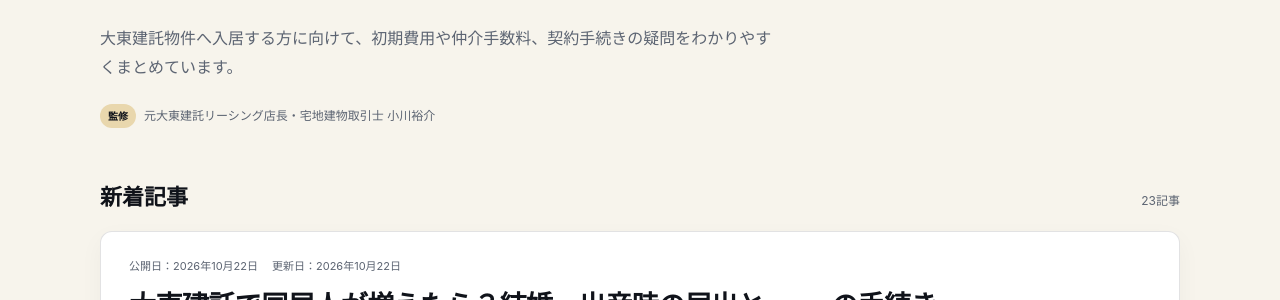
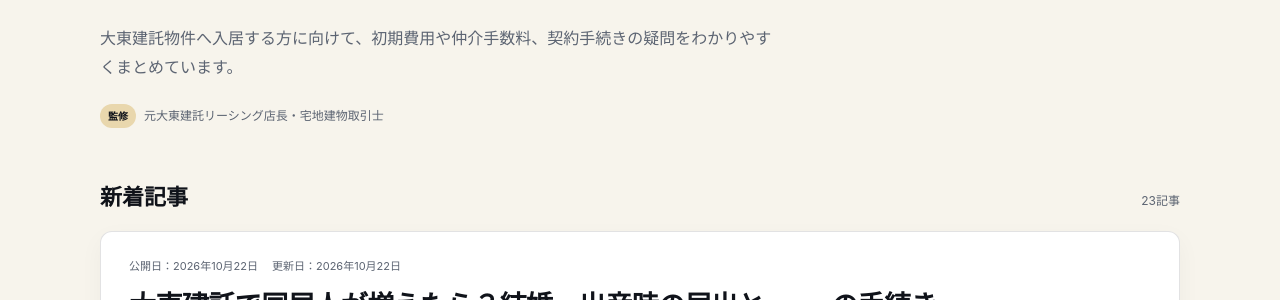
Before and after one commit to lavio8/lavio, a Jekyll site: the page built from column/index.html, in a window 1280 px wide and 900 px high. Shown: the part 263-563 px from the top of the window. Built offline with Jekyll 4.4.1, drawn with Linux system fonts in a browser that asks for light colours.

Commit message:
Remove personal name from column supervision note

```diff
--- a/column/index.html
+++ b/column/index.html
@@ -13,7 +13,7 @@ permalink: /column/
       <p>大東建託物件へ入居する方に向けて、初期費用や仲介手数料、契約手続きの疑問をわかりやすくまとめています。</p>
       <div class="column-author-note">
         <span class="column-author-badge">監修</span>
-        <span>元大東建託リーシング店長・宅地建物取引士 小川裕介</span>
+        <span>元大東建託リーシング店長・宅地建物取引士</span>
       </div>
     </header>
 
```
